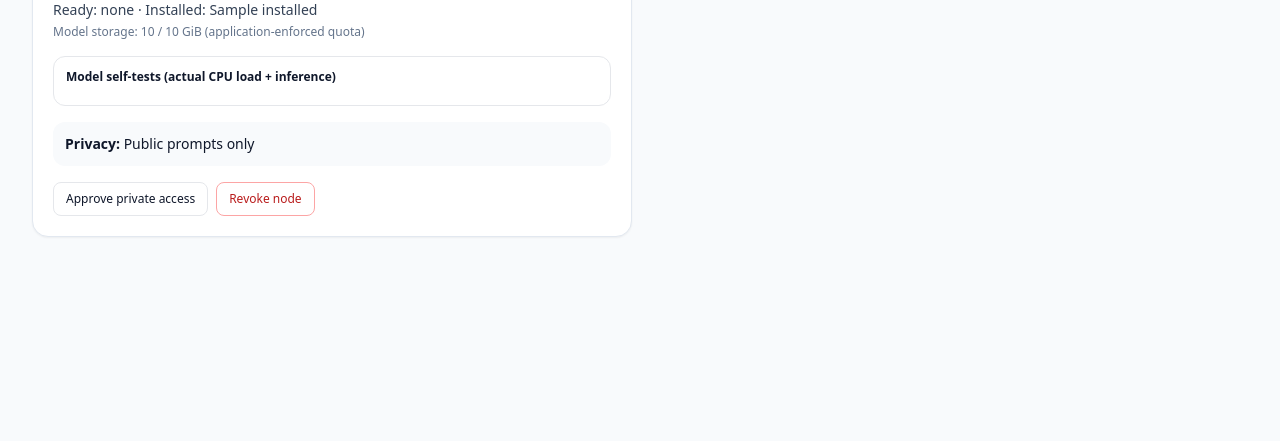
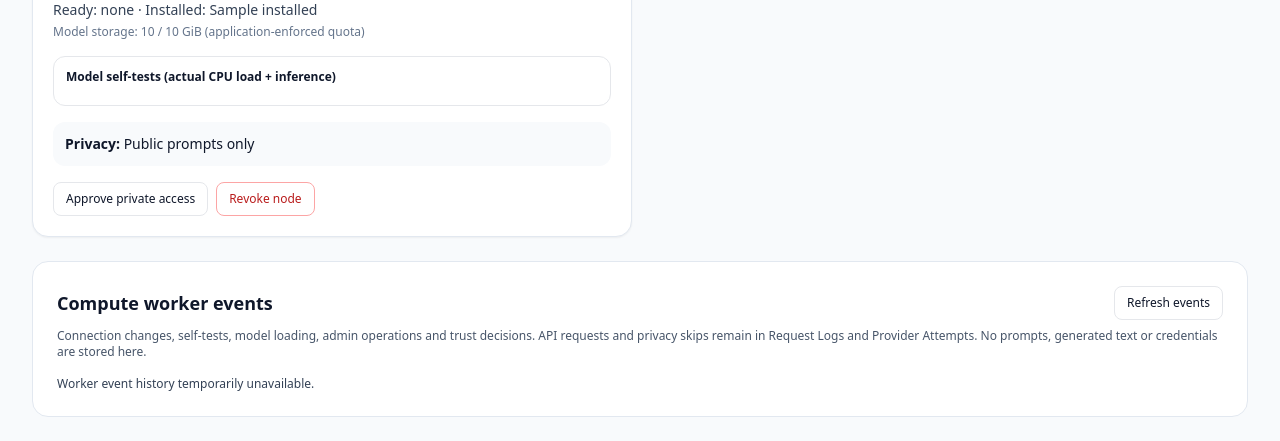
Before and after one commit to LukaCek/simple-AIproxy, a Python web app: template templates/compute_nodes.html in a window 1280 px wide. Shown: the part 832-1273 px from the top of the page. Before the commit the page ends 1069 px from the top, so only its background shows below. Run offline with Jinja, Linux system fonts and the light colour scheme; the template is opened without the code that fills it: most values are stand-ins (such as "Sample title", 1, 10 or a date in 2020); some libraries are stand-ins or nearby versions.

Commit message:
feat(ui): show redacted worker lifecycle events alongside compute node controls

```diff
--- a/templates/compute_nodes.html
+++ b/templates/compute_nodes.html
@@ -121,6 +121,20 @@
     <div class="rounded-2xl bg-white p-6 text-slate-600">No compute nodes registered yet.</div>
   {% endfor %}
   </div>
+  <div class="mt-6 rounded-2xl border border-slate-200 bg-white p-6">
+    <div class="flex items-center justify-between gap-3">
+      <h2 class="text-lg font-semibold">Compute worker events</h2>
+      <button type="button" onclick="refreshComputeEvents()"
+        class="rounded-lg border px-3 py-2 text-xs">Refresh events</button>
+    </div>
+    <p class="mt-2 text-xs text-slate-600">
+      Connection changes, self-tests, model loading, admin operations and trust decisions.
+      API requests and privacy skips remain in Request Logs and Provider Attempts.
+      No prompts, generated text or credentials are stored here.
+    </p>
+    <div id="compute-events" class="mt-4 space-y-2 text-xs text-slate-700"
+      aria-live="polite">Loading worker events…</div>
+  </div>
 </section>
 <script>
 const notice = document.getElementById("notice");
@@ -238,6 +252,45 @@ async function refreshNodeStatuses() {
     // Temporary network failures must not block manual admin controls.
   } finally { refreshingNodes = false; }
 }
+async function refreshComputeEvents() {
+  const container = document.getElementById("compute-events");
+  try {
+    const response = await fetch("/admin/api/compute/events?limit=60", {cache:"no-store"});
+    if(!response.ok) throw new Error("Unable to load worker event history");
+    const entries = (await response.json()).events || [];
+    container.replaceChildren();
+    if(entries.length === 0) {
+      container.textContent = "No worker events recorded yet.";
+      return;
+    }
+    for(const event of entries) {
+      const card = document.querySelector('[data-node-id="' + event.node_id + '"]');
+      const name = card?.querySelector("h3")?.textContent || "Worker";
+      const row = document.createElement("div");
+      row.className = "flex flex-wrap gap-x-3 gap-y-1 border-b border-slate-100 py-1";
+      const date = new Date(event.created_at * 1000);
+      const parts = [
+        Number.isFinite(date.getTime()) ? date.toLocaleString() : "Unknown time",
+        name,
+        String(event.event || "").replaceAll("_", " "),
+        event.model || "",
+        event.status || "",
+        event.detail || "",
+      ];
+      for(const part of parts) {
+        if(!part) continue;
+        const text = document.createElement("span");
+        text.textContent = part;
+        row.appendChild(text);
+      }
+      container.appendChild(row);
+    }
+  } catch (error) {
+    container.textContent = "Worker event history temporarily unavailable.";
+  }
+}
+refreshComputeEvents();
+setInterval(refreshComputeEvents, 10000);
 setInterval(refreshNodeStatuses, 5000);
 </script>
 {% endblock %}
```
